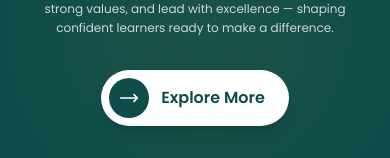
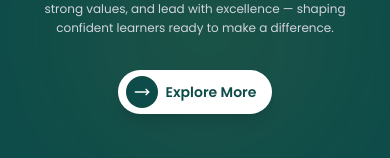
Before and after one commit to eme40/Tender-heart, a React (Vite) app: page /home in a window 390 px wide. Shown: the part 192-350 px from the top of the page. Built offline with nearby package versions, Linux system fonts and the light colour scheme; no server answers.

Commit message:
explore button update

```diff
--- a/src/pages/LandingPage.jsx
+++ b/src/pages/LandingPage.jsx
@@ -42,7 +42,7 @@ const LandingPage = () => {
 		visible: {
 			opacity: 1,
 			y: 0,
-			transition: { duration: 0.8, ease: 'easeOut' }
+			transition: { duration: 0.8, ease: 'easeOut' },
 		},
 	};
 
@@ -51,7 +51,7 @@ const LandingPage = () => {
 		visible: {
 			opacity: 1,
 			x: 0,
-			transition: { duration: 0.8, ease: 'easeOut' }
+			transition: { duration: 0.8, ease: 'easeOut' },
 		},
 	};
 
@@ -60,7 +60,7 @@ const LandingPage = () => {
 		visible: {
 			opacity: 1,
 			x: 0,
-			transition: { duration: 0.8, ease: 'easeOut' }
+			transition: { duration: 0.8, ease: 'easeOut' },
 		},
 	};
 
@@ -69,7 +69,7 @@ const LandingPage = () => {
 		visible: {
 			opacity: 1,
 			scale: 1,
-			transition: { duration: 0.6, ease: 'easeOut' }
+			transition: { duration: 0.6, ease: 'easeOut' },
 		},
 	};
 
@@ -83,14 +83,12 @@ const LandingPage = () => {
 						initial={{ scale: 0, opacity: 0 }}
 						animate={{ scale: 1, opacity: 1 }}
 						transition={{ duration: 1, delay: 0.2 }}
-						className='absolute top-20 right-10 w-72 h-72 bg-textSecondary/5 dark:bg-textSecondary/10 rounded-full blur-3xl'>
-					</motion.div>
+						className='absolute top-20 right-10 w-72 h-72 bg-textSecondary/5 dark:bg-textSecondary/10 rounded-full blur-3xl'></motion.div>
 					<motion.div
 						initial={{ scale: 0, opacity: 0 }}
 						animate={{ scale: 1, opacity: 1 }}
 						transition={{ duration: 1, delay: 0.4 }}
-						className='absolute bottom-20 left-10 w-96 h-96 bg-white/5 dark:bg-white/10 rounded-full blur-3xl'>
-					</motion.div>
+						className='absolute bottom-20 left-10 w-96 h-96 bg-white/5 dark:bg-white/10 rounded-full blur-3xl'></motion.div>
 				</div>
 
 				{/* Grid */}
@@ -127,11 +125,45 @@ const LandingPage = () => {
 							className='flex justify-center md:justify-start pt-2'>
 							<Link
 								to='/about'
-								className='group flex items-center gap-3 bg-textPrimary dark:bg-gray-800 hover:bg-textSecondary dark:hover:bg-textSecondary transition-all duration-300 rounded-full pl-2 pr-6 py-2 shadow-lg hover:shadow-xl hover:scale-105'>
-								<div className='bg-bgPrimary dark:bg-textSecondary group-hover:bg-textPrimary dark:group-hover:bg-textPrimary transition-colors duration-300 rounded-full p-2.5'>
-									<MoveRight className='w-5 h-5 text-textPrimary group-hover:text-bgPrimary dark:group-hover:text-bgPrimary transition-colors duration-300' />
+								className='
+    group flex items-center
+    gap-2 md:gap-3
+    bg-textPrimary dark:bg-gray-800
+    hover:bg-textSecondary dark:hover:bg-textSecondary
+    transition-all duration-300
+    rounded-full
+    pl-2 md:pl-2
+    pr-4 md:pr-6
+    py-1.5 md:py-2
+    shadow-lg hover:shadow-xl
+    hover:scale-105
+  '>
+								<div
+									className='
+      bg-bgPrimary dark:bg-textSecondary
+      group-hover:bg-textPrimary dark:group-hover:bg-textPrimary
+      transition-colors duration-300
+      rounded-full
+      p-2 md:p-2.5
+    '>
+									<MoveRight
+										className='
+        w-4 h-4 md:w-5 md:h-5
+        text-textPrimary
+        group-hover:text-bgPrimary dark:group-hover:text-bgPrimary
+        transition-colors duration-300
+      '
+									/>
 								</div>
-								<span className='font-semibold text-bgPrimary dark:text-textPrimary group-hover:text-textPrimary dark:group-hover:text-bgPrimary transition-colors duration-300'>
+
+								<span
+									className='
+      font-semibold
+      text-sm md:text-base
+      text-bgPrimary dark:text-textPrimary
+      group-hover:text-textPrimary dark:group-hover:text-bgPrimary
+      transition-colors duration-300
+    '>
 									Explore More
 								</span>
 							</Link>
@@ -195,13 +227,20 @@ const LandingPage = () => {
 								className='absolute -bottom-6 -left-6 bg-textPrimary dark:bg-gray-800 rounded-2xl shadow-xl p-4 max-w-[200px]'>
 								<div className='flex items-center gap-3'>
 									<div className='w-12 h-12 bg-textSecondary/10 dark:bg-textSecondary/20 rounded-full flex items-center justify-center'>
-										<svg className='w-6 h-6 text-textSecondary' fill='currentColor' viewBox='0 0 20 20'>
+										<svg
+											className='w-6 h-6 text-textSecondary'
+											fill='currentColor'
+											viewBox='0 0 20 20'>
 											<path d='M9.049 2.927c.3-.921 1.603-.921 1.902 0l1.07 3.292a1 1 0 00.95.69h3.462c.969 0 1.371 1.24.588 1.81l-2.8 2.034a1 1 0 00-.364 1.118l1.07 3.292c.3.921-.755 1.688-1.54 1.118l-2.8-2.034a1 1 0 00-1.175 0l-2.8 2.034c-.784.57-1.838-.197-1.539-1.118l1.07-3.292a1 1 0 00-.364-1.118L2.98 8.72c-.783-.57-.38-1.81.588-1.81h3.461a1 1 0 00.951-.69l1.07-3.292z' />
 										</svg>
 									</div>
 									<div>
-										<p className='text-sm font-bold text-bgPrimary dark:text-textSecondary'>Values-Driven</p>
-										<p className='text-xs text-gray-600 dark:text-gray-300'>Excellence</p>
+										<p className='text-sm font-bold text-bgPrimary dark:text-textSecondary'>
+											Values-Driven
+										</p>
+										<p className='text-xs text-gray-600 dark:text-gray-300'>
+											Excellence
+										</p>
 									</div>
 								</div>
 							</motion.div>
@@ -253,8 +292,8 @@ const LandingPage = () => {
 								<div className='w-20 h-1 bg-bgPrimary dark:bg-textSecondary'></div>
 							</div>
 
-							<div className='space-y-4'>
-								<p className='text-gray-700 dark:text-gray-300 leading-relaxed text-lg'>
+							<div className='space-y-4 text-base md:text-lg'>
+								<p className='text-gray-700 dark:text-gray-300 leading-relaxed '>
 									With arms spread wide, we extend a heartfelt welcome to you
 									and your precious little ones to our dedicated school. At
 									Tender Heart, we are committed to creating an environment
@@ -297,10 +336,22 @@ const LandingPage = () => {
 							variants={containerVariants}
 							className='space-y-8 md:space-y-12'>
 							{[
-								{ title: 'Safe & Nurturing Environment', text: 'We provide a secure, structured and emotionally supportive atmosphere where every child feels seen, respected and encouraged to explore their full potential.' },
-								{ title: 'Faith-Inspired Values', text: 'We intentionally infuse character, discipline, compassion and strong moral foundations into everyday learning — shaping children who lead with integrity.' },
-								{ title: 'Holistic Education', text: 'Beyond academics — we nurture creativity, critical thinking, communication skills and emotional intelligence so every child develops confidence in every area of life.' },
-								{ title: 'Caring & Experienced Educators', text: 'Our educators are trained, passionate and deeply intentional about helping each child progress at a healthy pace — with personalised attention where needed.' },
+								{
+									title: 'Safe & Nurturing Environment',
+									text: 'We provide a secure, structured and emotionally supportive atmosphere where every child feels seen, respected and encouraged to explore their full potential.',
+								},
+								{
+									title: 'Faith-Inspired Values',
+									text: 'We intentionally infuse character, discipline, compassion and strong moral foundations into everyday learning — shaping children who lead with integrity.',
+								},
+								{
+									title: 'Holistic Education',
+									text: 'Beyond academics — we nurture creativity, critical thinking, communication skills and emotional intelligence so every child develops confidence in every area of life.',
+								},
+								{
+									title: 'Caring & Experienced Educators',
+									text: 'Our educators are trained, passionate and deeply intentional about helping each child progress at a healthy pace — with personalised attention where needed.',
+								},
 							].map((item, index) => (
 								<motion.div
 									key={index}
@@ -403,19 +454,26 @@ const LandingPage = () => {
 					viewport={{ once: true }}
 					variants={containerVariants}
 					className='text-center space-y-6 mb-16'>
-					<motion.div variants={fadeInUp} className='inline-flex items-center gap-2 px-6 py-3 bg-bgPrimary/10 dark:bg-textSecondary/10 rounded-full'>
+					<motion.div
+						variants={fadeInUp}
+						className='inline-flex items-center gap-2 px-6 py-3 bg-bgPrimary/10 dark:bg-textSecondary/10 rounded-full'>
 						<Quote className='w-4 h-4 text-bgPrimary dark:text-textSecondary' />
 						<span className='text-sm font-semibold text-bgPrimary dark:text-textSecondary uppercase tracking-wider'>
 							Testimonials
 						</span>
 					</motion.div>
 
-					<motion.h2 variants={fadeInUp} className='text-4xl md:text-5xl font-bold text-bgPrimary dark:text-textPrimary'>
+					<motion.h2
+						variants={fadeInUp}
+						className='text-4xl md:text-5xl font-bold text-bgPrimary dark:text-textPrimary'>
 						What Parents <span className='text-textSecondary'>Are Saying</span>
 					</motion.h2>
 
-					<motion.p variants={fadeInUp} className='text-lg text-gray-600 dark:text-gray-400 max-w-2xl mx-auto'>
-						Real stories from families who have experienced the Tender Heart difference
+					<motion.p
+						variants={fadeInUp}
+						className='text-lg text-gray-600 dark:text-gray-400 max-w-2xl mx-auto'>
+						Real stories from families who have experienced the Tender Heart
+						difference
 					</motion.p>
 				</motion.div>
 
@@ -440,7 +498,8 @@ const LandingPage = () => {
 						{testmonials.map((item) => (
 							<SwiperSlide key={item.id}>
 								<div className='group relative bg-white dark:bg-gray-900 rounded-3xl p-8 shadow-xl border border-gray-100 dark:border-gray-800 hover:shadow-2xl hover:-translate-y-2 transition-all duration-500 h-full overflow-hidden cursor-pointer'>
-									<div className={`absolute inset-0 bg-linear-to-br ${item.gradient} opacity-0 group-hover:opacity-5 transition-opacity duration-500`}></div>
+									<div
+										className={`absolute inset-0 bg-linear-to-br ${item.gradient} opacity-0 group-hover:opacity-5 transition-opacity duration-500`}></div>
 									<div className='absolute top-0 right-0 w-32 h-32 opacity-5 dark:opacity-10'>
 										<Quote className='w-full h-full text-bgPrimary dark:text-textSecondary rotate-12' />
 									</div>
@@ -448,7 +507,10 @@ const LandingPage = () => {
 									<div className='relative z-10 space-y-6'>
 										<div className='flex gap-1'>
 											{[...Array(5)].map((_, i) => (
-												<Star key={i} className='w-5 h-5 fill-textSecondary text-textSecondary' />
+												<Star
+													key={i}
+													className='w-5 h-5 fill-textSecondary text-textSecondary'
+												/>
 											))}
 										</div>
 
@@ -460,7 +522,8 @@ const LandingPage = () => {
 
 										<div className='flex items-center gap-4'>
 											<div className='relative'>
-												<div className={`absolute inset-0 bg-linear-to-br ${item.gradient} rounded-full blur opacity-30`}></div>
+												<div
+													className={`absolute inset-0 bg-linear-to-br ${item.gradient} rounded-full blur opacity-30`}></div>
 												<img
 													className='relative w-16 h-16 rounded-full object-cover border-2 border-white dark:border-gray-800 shadow-lg'
 													src={item.img}
@@ -478,7 +541,8 @@ const LandingPage = () => {
 										</div>
 									</div>
 
-									<div className={`absolute bottom-0 left-0 right-0 h-1 bg-linear-to-r ${item.gradient} opacity-0 group-hover:opacity-100 transition-opacity duration-500`}></div>
+									<div
+										className={`absolute bottom-0 left-0 right-0 h-1 bg-linear-to-r ${item.gradient} opacity-0 group-hover:opacity-100 transition-opacity duration-500`}></div>
 								</div>
 							</SwiperSlide>
 						))}
@@ -494,8 +558,6 @@ const LandingPage = () => {
 					</div>
 				</div>
 			</section>
-
-
 		</div>
 	);
 };
```
